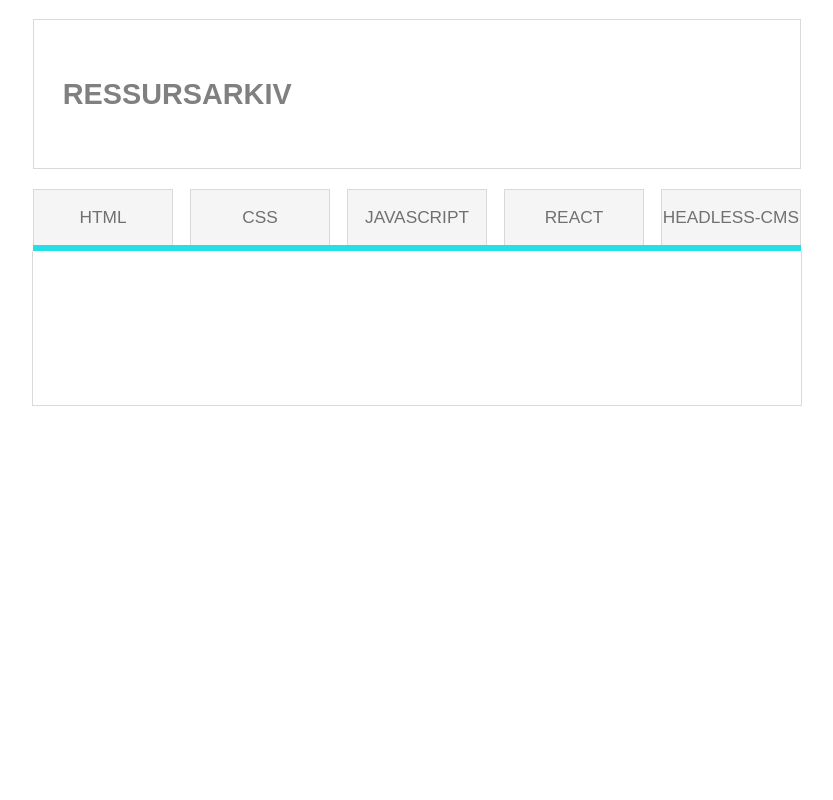
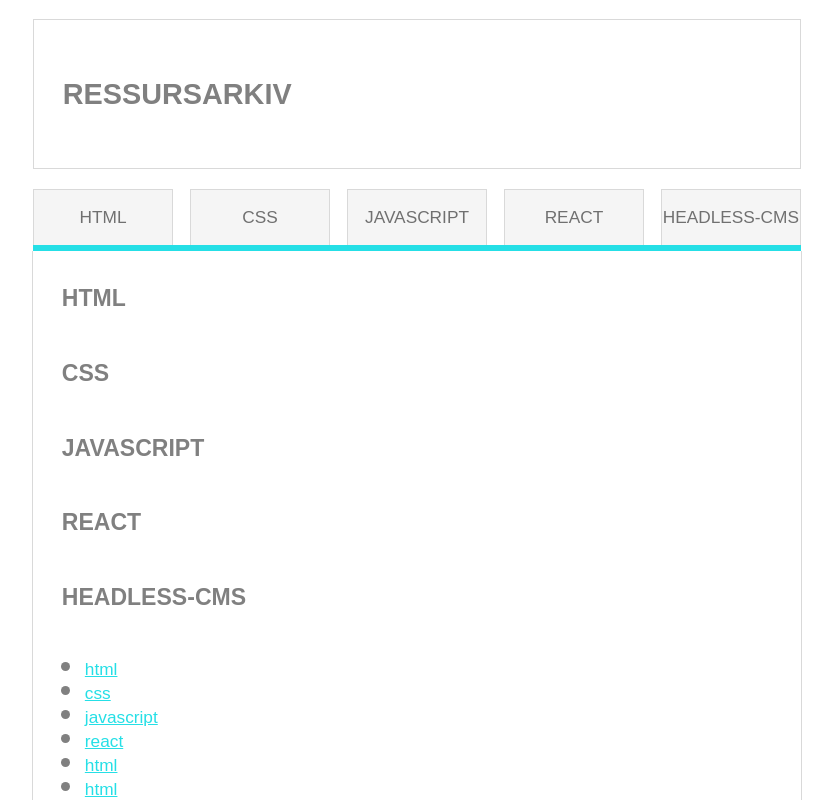
Before and after one commit to annetteaune/uin23ak3_resourceapp_group6, a React (Create React App) app: page / in a window 1280 px wide. Shown: the top 800 px of the page, without its empty margins (223-1056 px from the left). Built offline with nearby package versions, Linux system fonts and the light colour scheme.

Commit message:
Mappet inn resources

```diff
--- a/src/components/Layout.js
+++ b/src/components/Layout.js
@@ -1,8 +1,9 @@
 import Navigation from "./Navigation";
 import Resources from "./Resources";
 import Title from "./Title";
+import resources from "../ressurser";
 
-export default function Layout({ categoryList, resources }) {
+export default function Layout({ categoryList }) {
 	return (
 		<>
 			<header>
@@ -10,15 +11,26 @@
 			</header>
 			<nav>
 				<ul>
-					{categoryList.map((cat) => (
-						<Navigation cat={cat} />
+					{categoryList.map((cat, index) => (
+						<Navigation cat={cat} index={index} />
 					))}
 				</ul>
 			</nav>
 			<main>
 				<article>
-					<Title title={resources.title} />
-					<Resources resources={resources} />
+					{categoryList.map((tags, index) => (
+						<Title title={tags} index={index} />
+					))}
+					<ul>
+						{resources.map((tags, index) => (
+							<Resources
+								url={tags.url}
+								title={tags.title}
+								linkname={tags.category}
+								index={index}
+							/>
+						))}
+					</ul>
 				</article>
 			</main>
 			<footer></footer>
--- a/src/components/Resources.js
+++ b/src/components/Resources.js
@@ -1,10 +1,7 @@
-export default function Resources({ resources }) {
-    console.log(resources)
+export default function Resources({ linkname, url, index}) {
 	return (
-        resources.map((cat, index) => {
-            <li key={index}>
-                <a href={cat.url}>{cat.title}</a>
-            </li>
-        })
-    )
+		<li key={index}>
+			<a href={url}>{linkname}</a>
+		</li>
+	);
 }
--- a/src/components/Title.js
+++ b/src/components/Title.js
@@ -1,3 +1,3 @@
-export default function Title({ title }) {
-	return <h2>{title}</h2>;
+export default function Title({ title, index }) {
+	return <h2 key={index}>{title}</h2>;
 }
```
